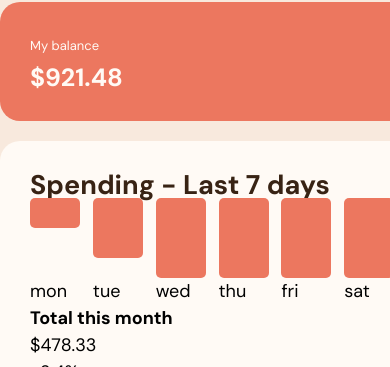
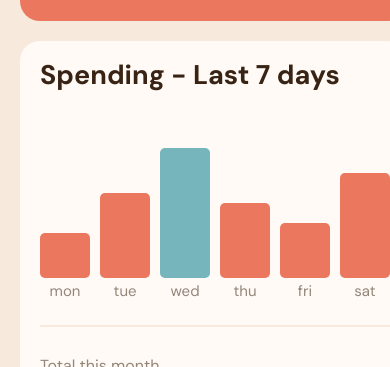
Before and after one commit to TryCatchB/Expenses-chart-component, a plain HTML site: page index.html in a window 390 px wide. Shown: the part 148-515 px from the top of the page. Drawn offline with Linux system fonts and the light colour scheme.

Commit message:
Expenses

```diff
--- /dev/null
+++ b/JS/app.js
@@ -0,0 +1,24 @@
+const charts = document.querySelectorAll("#chart");
+
+charts.forEach((chart) =>
+  chart.addEventListener("click", (event) => {
+    getData("data.json").then((data) => {
+      data.forEach((item) => {
+        const parentNode = event.target.closest(".chart");
+        const price = parentNode.querySelector(".chart__price");
+
+        if (price) {
+          price.classList.add("active");
+          price.textContent = item.amount;
+        }
+      });
+    });
+  })
+);
+
+async function getData(url = "") {
+  const respone = await fetch(url);
+  const result = await respone.json();
+
+  return result;
+}
--- a/data.json
+++ b/data.json
@@ -25,6 +25,6 @@
   },
   {
     "day": "sun",
-    "amount": 25.48
+    "amount": "$25.48"
   }
 ]
--- a/index.html
+++ b/index.html
@@ -32,22 +32,44 @@
           <div class="spending__content">
             <h2 class="spending__title">Spending - Last 7 days</h2>
             <div class="charts">
-              <div class="chart chart_mon"></div>
-              <div class="chart chart_tue"></div>
-              <div class="chart chart_wed"></div>
-              <div class="chart chart_thu"></div>
-              <div class="chart chart_fri"></div>
-              <div class="chart chart_sat"></div>
-              <div class="chart chart_sun"></div>
-              <p class="day-of-week">mon</p>
-              <p class="day-of-week">tue</p>
-              <p class="day-of-week">wed</p>
-              <p class="day-of-week">thu</p>
-              <p class="day-of-week">fri</p>
-              <p class="day-of-week">sat</p>
-              <p class="day-of-week">sun</p>
+              <div class="chart">
+                <p class="chart__price price_mon"></p>
+                <div id="chart" class="chart_mon"></div>
+                <p class="chart__day">mon</p>
+              </div>
+              <div class="chart">
+                <p class="chart__price price_tue"></p>
+                <div id="chart" class="chart_tue"></div>
+                <p class="chart__day">tue</p>
+              </div>
+              <div class="chart">
+                <p class="chart__price price_wed"></p>
+                <div id="chart" class="chart_wed"></div>
+                <p class="chart__day">wed</p>
+              </div>
+              <div class="chart">
+                <p class="chart__price price_thu"></p>
+                <div id="chart" class="chart_thu"></div>
+                <p class="chart__day">thu</p>
+              </div>
+              <div class="chart">
+                <p class="chart__price price_fri"></p>
+                <div id="chart" class="chart_fri"></div>
+                <p class="chart__day">fri</p>
+              </div>
+              <div class="chart">
+                <p class="chart__price price_sat"></p>
+                <div id="chart" class="chart_sat"></div>
+                <p class="chart__day">sat</p>
+              </div>
+              <div class="chart">
+                <p class="chart__price price_sun"></p>
+                <div id="chart" class="chart_sun"></div>
+                <p class="chart__day">sun</p>
+              </div>
             </div>
             <div class="total">
+              <div class="total__content">
                 <div class="this-month">
                   <h4 class="this-month__title">Total this month</h4>
                   <p class="this-month__sum">$478.33</p>
@@ -61,5 +83,7 @@
           </div>
         </div>
       </div>
+    </div>
+    <script src="JS/app.js"></script>
   </body>
 </html>
--- a/styles.css
+++ b/styles.css
@@ -27,26 +27,24 @@ body {
 /* **************************************** */
 
 .container {
-  margin: 150px auto;
-  width: 500px;
-}
-
-.content {
+  margin: 3.125rem auto;
+  width: 33.75rem;
+  padding: 0px 1.25rem;
 }
 
 .balance {
-  border-radius: 20px;
+  border-radius: 1.25rem;
   background-color: var(--soft-red);
 
   &:not(:last-child) {
-    margin-bottom: 20px;
+    margin-bottom: 1.25rem;
   }
 
   .balance__content {
     display: flex;
-    gap: 10px;
+    gap: 0.625rem;
     justify-content: space-between;
-    padding: 30px;
+    padding: 1.875rem;
   }
 
   .balance__info {
@@ -54,26 +52,26 @@ body {
   }
 
   .balance__title {
-    font-size: 13px;
+    font-size: 0.8125rem;
     font-weight: inherit;
 
     &:not(:last-child) {
-      margin-bottom: 5px;
+      margin-bottom: 0.3125rem;
     }
   }
 
   .balance__sum {
     font-weight: 700;
-    font-size: 25px;
+    font-size: 1.5625rem;
   }
 }
 
 .spending {
-  border-radius: 20px;
+  border-radius: 1.25rem;
   background-color: var(--very-pale-orange);
 
   .spending__content {
-    padding: 30px;
+    padding: 1.875rem;
   }
 
   .spending__title {
@@ -83,58 +81,175 @@ body {
 }
 
 .charts {
-  display: grid;
-  grid-template-columns: repeat(7, 1fr);
+  position: relative;
+  display: flex;
+  gap: 0.625rem;
+  width: 27.5rem;
+  padding: 3.75rem 0px 1.25rem 0px;
+  border-bottom: 0.125rem solid var(--cream);
 }
 
 .chart {
-  width: 50px;
-  border-radius: 5px;
-  background-color: var(--soft-red);
+  position: relative;
+  display: flex;
+  flex-direction: column;
+  justify-content: flex-end;
+
+  .chart__price {
+    display: none;
+    position: absolute;
+    z-index: 2;
+    font-weight: inherit;
+    font-size: 15px;
+    border-radius: 3px;
+    padding: 5px;
+    color: var(--very-pale-orange);
+    background-color: var(--dark-brown);
+
+    &.active {
+      display: flex;
+    }
+  }
+
+  .price_mon {
+    top: 42px;
+  }
+
+  .price_tue {
+    top: 2px;
+  }
+
+  .price_wed {
+    top: -44px;
+  }
+
+  .price_thu {
+    top: 11px;
+  }
+
+  .price_fri {
+    top: 32px;
+  }
+
+  .price_sat {
+    top: -18px;
+  }
+
+  .price_sun {
+    top: 28px;
+  }
+
+  .chart__day {
+    width: 3.125rem;
+    font-size: 0.9375rem;
+    text-align: center;
+    color: var(--medium-brown);
+  }
 }
 
 .chart_mon {
-  height: 30px;
+  height: 2.8125rem;
 }
 
 .chart_tue {
-  height: 60px;
+  height: 5.3125rem;
 }
 
 .chart_wed {
-  height: 80px;
+  height: 8.125rem;
+  cursor: pointer;
+  border-radius: 0.3125rem;
+  background-color: var(--cyan);
 }
 
 .chart_thu {
+  height: 4.6875rem;
 }
 
 .chart_fri {
+  height: 3.4375rem;
 }
 
 .chart_sat {
+  height: 6.5625rem;
 }
 
 .chart_sun {
-}
-
-.day-of-week {
+  height: 3.75rem;
 }
 
 .total {
+  .total__content {
+    display: flex;
+    gap: 0.625rem;
+    justify-content: space-between;
+    padding-top: 1.5625rem;
+  }
 }
 
 .this-month {
-  .this-month__title {
+  .this-month__title:not(:last-child) {
+    margin-bottom: 0.4375rem;
   }
 
   .this-month__sum {
+    font-size: 2.5rem;
   }
 }
 
 .last-month {
+  display: flex;
+  flex-direction: column;
+  justify-content: flex-end;
+
   .last-month__percent {
+    text-align: right;
   }
 
   .last-month__title {
+    text-align: end;
+  }
+
+  .last-month__percent,
+  .last-month__title {
+    height: 1.25rem;
   }
 }
+
+.this-month__title,
+.last-month__title {
+  font-weight: inherit;
+  font-size: 1rem;
+  color: var(--medium-brown);
+}
+
+.last-month__percent,
+.this-month__sum {
+  font-weight: 700;
+  color: var(--dark-brown);
+}
+
+.chart_mon,
+.chart_tue,
+.chart_thu,
+.chart_fri,
+.chart_sat,
+.chart_sun {
+  cursor: pointer;
+  border-radius: 0.3125rem;
+  background-color: var(--soft-red);
+}
+
+/* MOBILE */
+
+@media (max-width: 767px) {
+  .container {
+    width: 26.75rem;
+  }
+
+  .spending {
+    .spending__content {
+      padding: 1.25rem 1.25rem 2.1875rem 1.25rem;
+    }
+  }
+}
```
Lines whose indentation alone changed are shown as unchanged.
